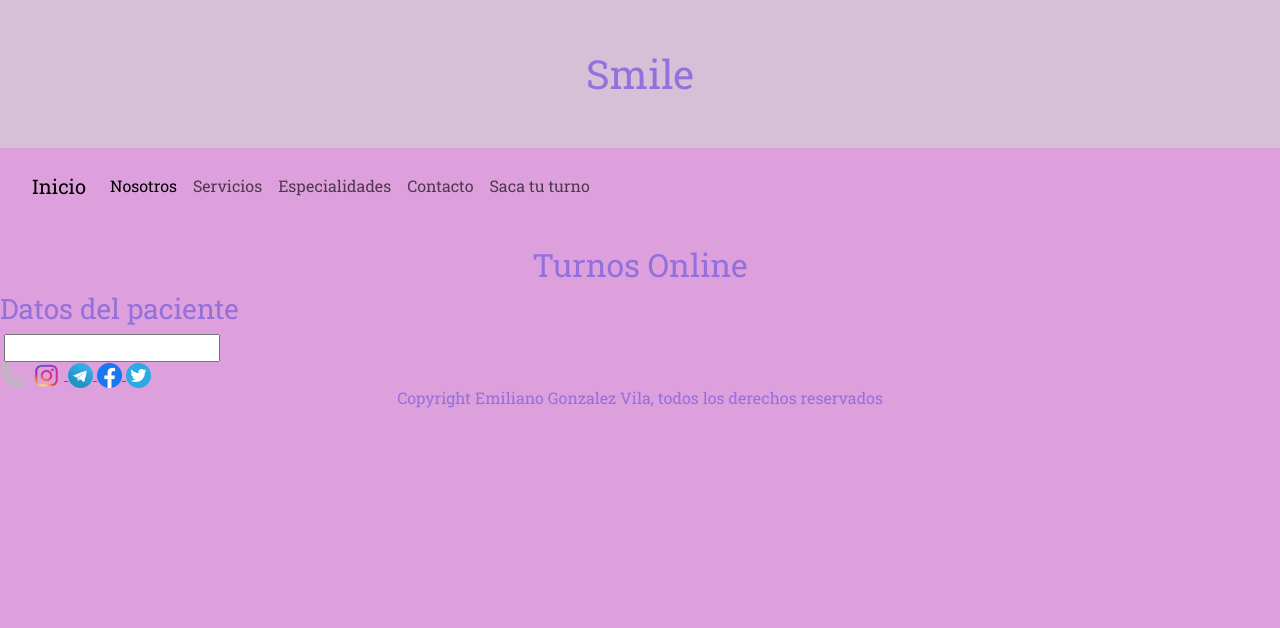
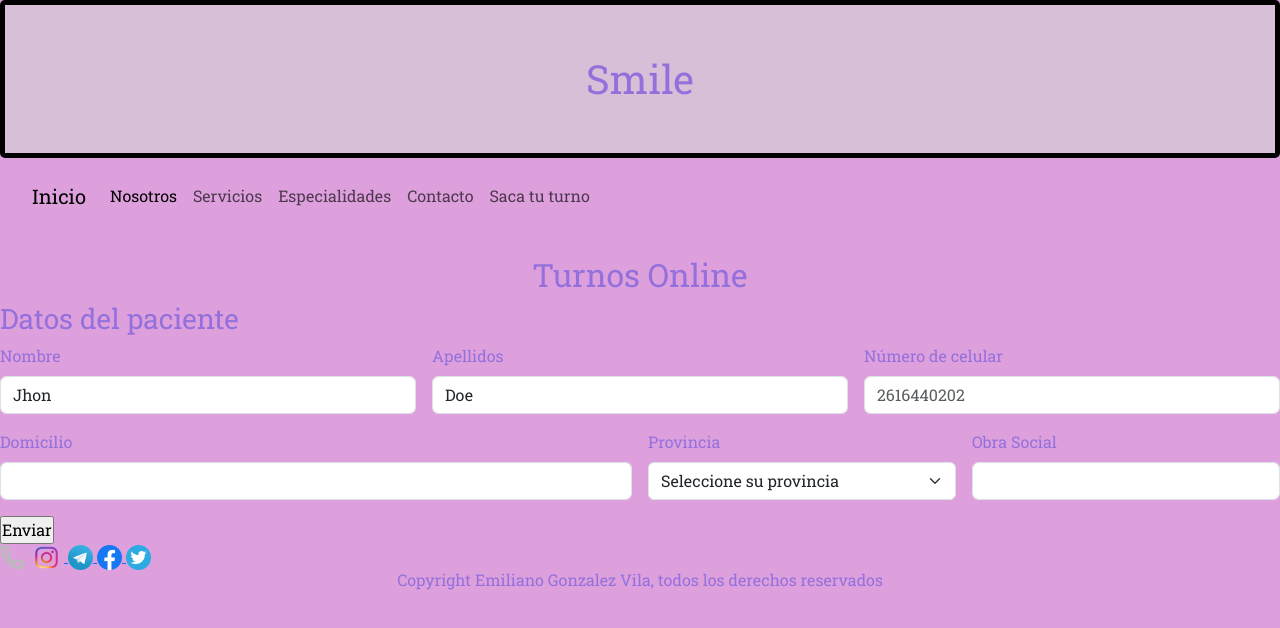
Before and after one commit to EmilianoGonzalezVila/Smile, a plain HTML site: page pages/saca-tu-turno.html in a window 1280 px wide. Drawn offline with nearby package versions, Linux system fonts and the light colour scheme.

Commit message:
Cambios para sacar turnos

```diff
--- a/pages/saca-tu-turno.html
+++ b/pages/saca-tu-turno.html
@@ -54,11 +54,49 @@
           Datos del paciente
       </h3>
 
-  <form action="form.php" method="post">
-
-          <label for="Tipo"></label>
-          <input type="text" name="" id="">
-  </form>
+      <form class="row g-3 needs-validation" novalidate>
+        <div class="col-md-4">
+          <label for="validationCustom01" class="form-label">Nombre</label>
+          <input type="text" class="form-control" id="validationCustom01" value="Jhon" required>
+          <div class="valid-feedback">
+            ¡El nombre pertenece a un paciente ya registrado!
+          </div>
+        </div>
+        <div class="col-md-4">
+          <label for="validationCustom02" class="form-label">Apellidos</label>
+          <input type="text" class="form-control" id="validationCustom02" value="Doe" required>
+        </div>
+        <div class="col-md-4">
+          <label for="validationCustomUsername" class="form-label">Número de celular</label>
+          <div class="input-group has-validation">
+            <input type="tel" class="form-control" id="validationCustomUsername" aria-describedby="inputGroupPrepend" required placeholder="2616440202">
+          </div>
+        </div>
+        <div class="col-md-6">
+          <label for="validationCustom03" class="form-label">Domicilio</label>
+          <input type="text" class="form-control" id="validationCustom03" required>
+          <div class="invalid-feedback">
+            Por favor indique su domicilio.
+          </div>
+        </div>
+        <div class="col-md-3">
+          <label for="validationCustom04" class="form-label">Provincia</label>
+          <select class="form-select" id="validationCustom04" required>
+            <option selected disabled value="">Seleccione su provincia</option>
+            <option>Mendoza</option>
+            <option>Buenos Aires</option>
+            <option>San Luis</option>
+            <option>Córdoba</option>
+          </select>
+        </div>
+        <div class="col-md-3">
+          <label for="validationCustom05" class="form-label">Obra Social</label>
+          <input type="text" class="form-control" id="validationCustom05" required>
+          </div>
+        <div class="col-12">
+          <input type="button" value="Enviar">
+        </div>
+      </form>
 
     </main>
 
--- a/styles/styles.css
+++ b/styles/styles.css
@@ -17,6 +17,8 @@ h1 {
     display: flex;
     justify-content: center;
     padding: 50px;
+    border: 5px solid black;
+    border-radius: 5px;
     align-content: center;
 }
 
```
